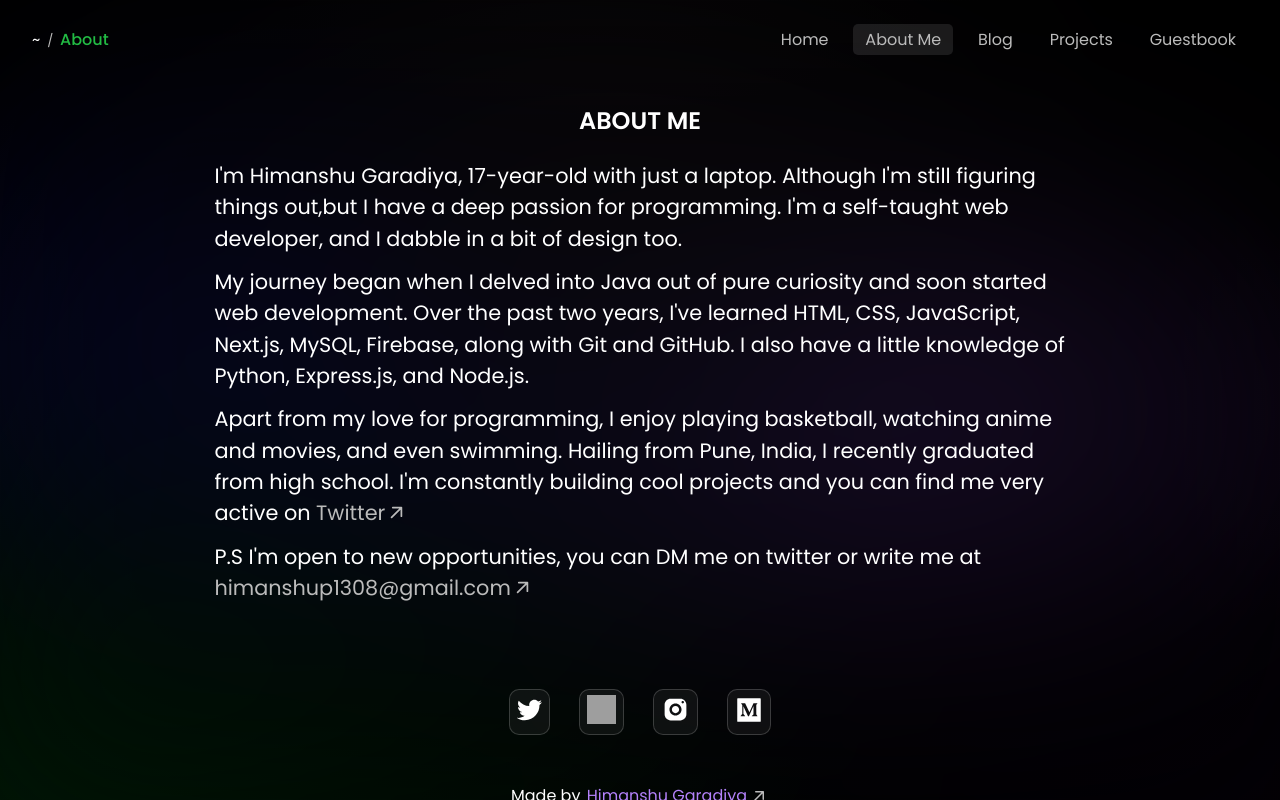
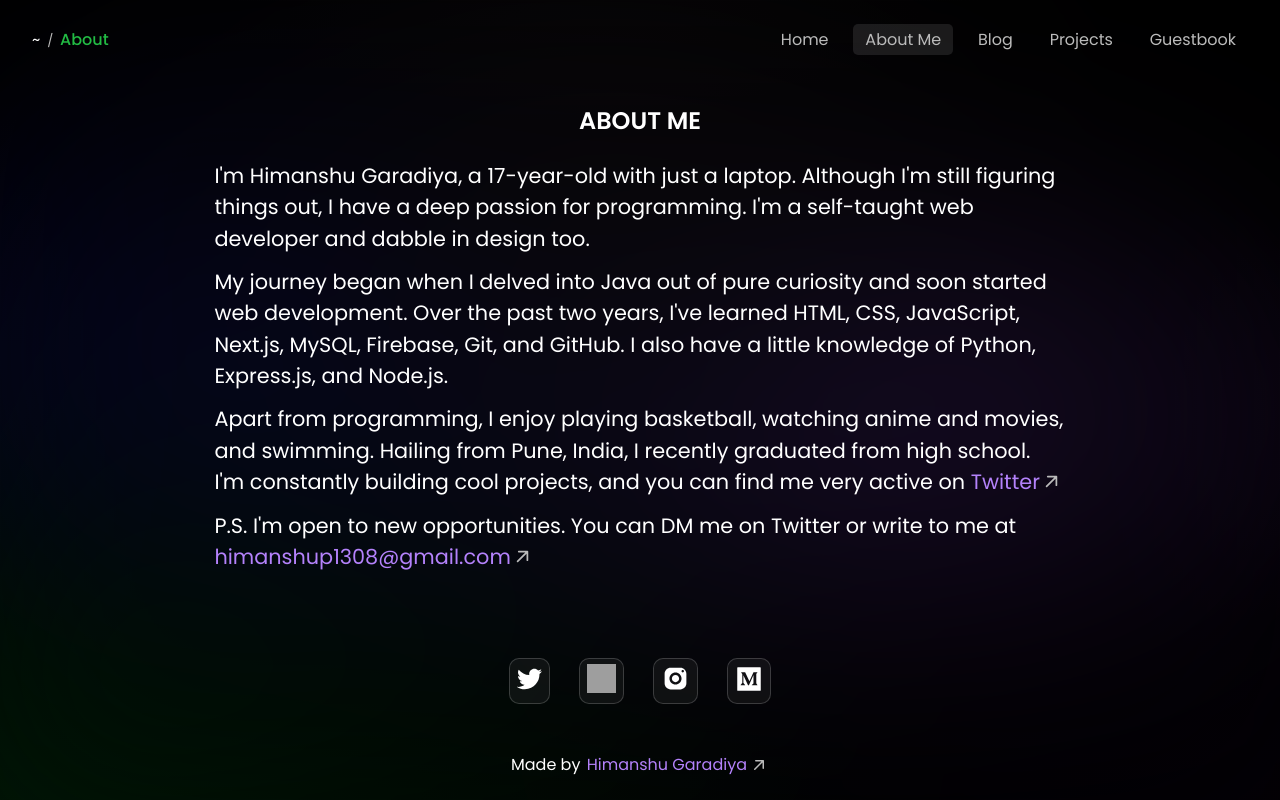
Before and after one commit to garadiya0/portfolio-website, a Next.js app: page /about in a window 1280 px wide. Built offline with nearby package versions, Linux system fonts and the light colour scheme; grey boxes are pictures that could not be loaded.

Commit message:
minor-improvement ✔

```diff
--- a/src/pages/about.jsx
+++ b/src/pages/about.jsx
@@ -17,25 +17,24 @@ const about = () => {
             <Link href={"https://linktr.ee/garadiya0"} className={``}>
               Himanshu Garadiya
             </Link>
-            , 17-year-old with just a laptop. Although I'm still figuring things
-            out,but I have a deep passion for programming. I'm a self-taught web
-            developer, and I dabble in a bit of design too.
+            , a 17-year-old with just a laptop. Although I'm still figuring
+            things out, I have a deep passion for programming. I'm a self-taught
+            web developer and dabble in design too.
           </span>
           <span>
             My journey began when I delved into Java out of pure curiosity and
             soon started web development. Over the past two years, I've learned
-            HTML, CSS, JavaScript, Next.js, MySQL, Firebase, along with Git
-            and&nbsp;
+            HTML, CSS, JavaScript, Next.js, MySQL, Firebase, Git, and&nbsp;
             <Link href={"https://github.com/garadiya0/"} className="">
               GitHub
             </Link>
             . I also have a little knowledge of Python, Express.js, and Node.js.
           </span>
           <span>
-            Apart from my love for programming, I enjoy playing basketball,
-            watching anime and movies, and even swimming. Hailing from Pune,
-            India, I recently graduated from high school. I'm constantly
-            building cool projects and you can find me very active on{" "}
+            Apart from programming, I enjoy playing basketball, watching anime
+            and movies, and swimming. Hailing from Pune, India, I recently
+            graduated from high school. I'm constantly building cool projects,
+            and you can find me very active on{" "}
             <Link
               className={`${styles.LinkEle}`}
               href={"https://twitter.com/garadiya0"}
@@ -50,8 +49,8 @@ const about = () => {
             </Link>
           </span>
           <span>
-            P.S I'm open to new opportunities, you can DM me on twitter or write
-            me at{" "}
+            P.S. I'm open to new opportunities. You can DM me on Twitter or
+            write to me at
             <Link
               className={`${styles.LinkEle}`}
               href={"emailto:himanshup1308@gmail.com"}
--- a/src/pages/index.js
+++ b/src/pages/index.js
@@ -16,10 +16,7 @@ export default function Home() {
         <section className={styles.Main}>
           <div className={styles.Left_Main}>
             <h1>Hey! I'm Himanshu 👋</h1>
-            <p>
-              17 y/o • Self Taught Web Developer • Tech Enthusiast • Design
-              Agnostic
-            </p>
+            <p>17 y/o • Self Taught Web Developer • Tech Enthusiast</p>
 
             <p>
               I'm a web developer, and constantly exploring new technologies.
--- a/src/styles/About.module.css
+++ b/src/styles/About.module.css
@@ -28,7 +28,7 @@
     position: relative;
     align-items: center;
     display: inline-flex;
-    color: #bbb;
+    color: rgb(180, 130, 251);
 }
 
 .LinkEle::before {
@@ -37,8 +37,8 @@
     bottom: 0;
     left: 0;
     right: 0;
-    height: 1.5px;
-    background-color: #bbb;
+    height: 1px;
+    background-color: rgb(180, 130, 251);
     transform-origin: bottom right;
     transform: scaleX(0);
     transition: transform 0.25s ease;
```
Also changed, not shown: src/styles/Home.module.css (+7 -6 lines).
